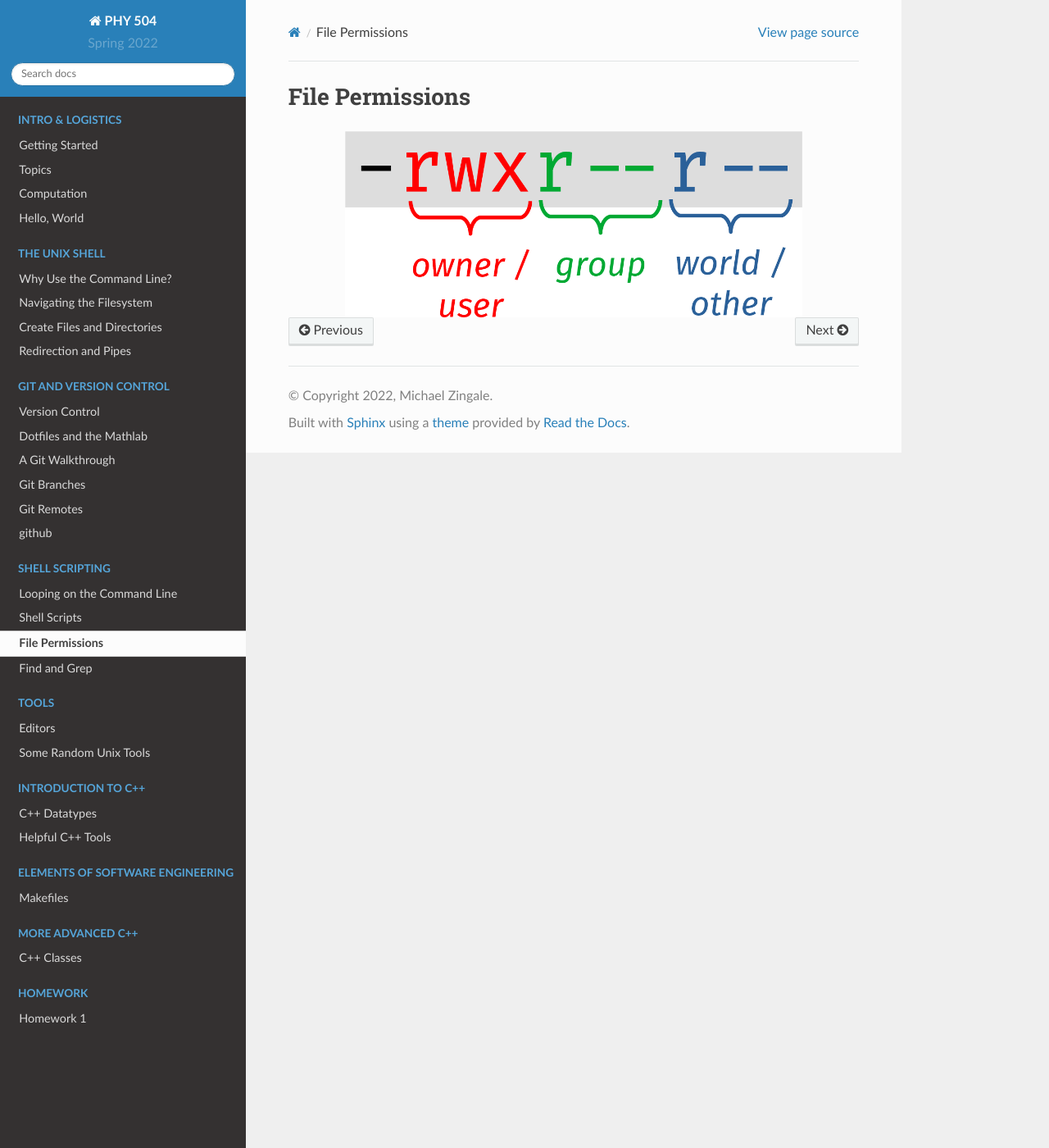
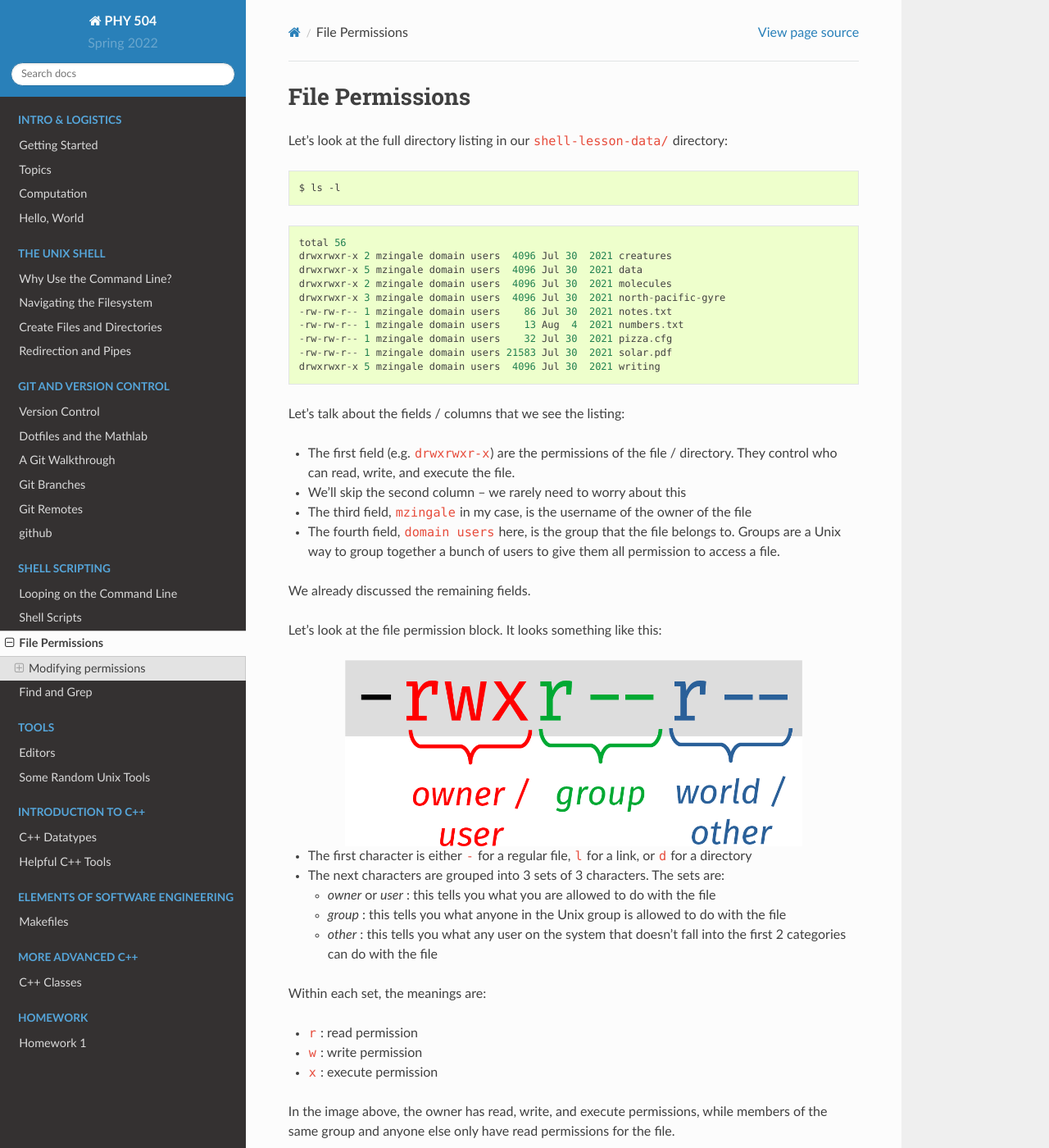
Before and after one commit to zingale/phy504, a Sphinx documentation site: the page built from docs/source/permissions.rst, in a window 1280 px wide and 1400 px high. Shown: the whole window at 82% size. Built offline with Sphinx 7.4.7 and the Read the Docs theme 2.0.0, drawn with Linux system fonts in a browser that asks for light colours; some of the changed text lies outside the part shown.

Commit message:
update permissions

```diff
--- a/docs/source/permissions.rst
+++ b/docs/source/permissions.rst
@@ -2,7 +2,148 @@
 File Permissions
 ****************
 
+Let's look at the full directory listing in our ``shell-lesson-data/`` directory:
+
+.. prompt:: bash
+
+   ls -l
+
+.. code::
+
+   total 56
+   drwxrwxr-x 2 mzingale domain users  4096 Jul 30  2021 creatures
+   drwxrwxr-x 5 mzingale domain users  4096 Jul 30  2021 data
+   drwxrwxr-x 2 mzingale domain users  4096 Jul 30  2021 molecules
+   drwxrwxr-x 3 mzingale domain users  4096 Jul 30  2021 north-pacific-gyre
+   -rw-rw-r-- 1 mzingale domain users    86 Jul 30  2021 notes.txt
+   -rw-rw-r-- 1 mzingale domain users    13 Aug  4  2021 numbers.txt
+   -rw-rw-r-- 1 mzingale domain users    32 Jul 30  2021 pizza.cfg
+   -rw-rw-r-- 1 mzingale domain users 21583 Jul 30  2021 solar.pdf
+   drwxrwxr-x 5 mzingale domain users  4096 Jul 30  2021 writing
+
+Let's talk about the fields / columns that we see the listing:
+
+* The first field (e.g. ``drwxrwxr-x``) are the permissions of the file / directory.  They
+  control who can read, write, and execute the file.
+
+* We'll skip the second column -- we rarely need to worry about this
+
+* The third field, ``mzingale`` in my case, is the username of the owner of the file
+
+* The fourth field, ``domain users`` here, is the group that the file
+  belongs to.  Groups are a Unix way to group together a bunch of
+  users to give them all permission to access a file.
+
+We already discussed the remaining fields.
+
+Let's look at the file permission block.  It looks something like this:
 
 .. image:: file_permissions.png
    :align: center
    :width: 80%
+
+* The first character is either ``-`` for a regular file, ``l`` for a link, or ``d`` for a directory
+
+* The next characters are grouped into 3 sets of 3 characters.  The sets are:
+
+  * *owner* or *user* : this tells you what you are allowed to do with the file
+
+  * *group* : this tells you what anyone in the Unix group is allowed to do with the file
+
+  * *other* : this tells you what any user on the system that doesn't
+    fall into the first 2 categories can do with the file
+
+Within each set, the meanings are:
+
+* ``r`` : read permission
+* ``w`` : write permission
+* ``x`` : execute permission
+
+
+In the image above, the owner has read, write, and execute
+permissions, while members of the same group and anyone else only have
+read permissions for the file.
+
+
+Modifying permissions
+---------------------
+
+We can use the ``chmod`` command to change permissions on a file.
+
+For example, to remove the group's write permission on ``solar.pdf``, we would do:
+
+.. prompt:: bash
+
+   chmod g-w solar.pdf
+
+Here, ``g`` means "group".  You could also do ``u`` for "user" or
+``o`` for "other".  The ``-`` means remove the permission (and a ``+``
+would add the permission), then the letters after that are what
+permission you are altering, ``r``, ``w`` or ``x``.
+
+.. note::
+
+   There is an equivalent numerical way to describe permissions that
+   you can read about here in the Wikipedia `File-system permissions
+   <https://en.wikipedia.org/wiki/File-system_permissions>`_ article.
+
+
+.. note::
+
+   In order to be allowed to ``cd`` into a directory, you need to have
+   execute permission on that directory.
+
+   For example, try:
+
+   .. prompt:: bash
+
+      chmod u-x creatures
+      cd creatures
+
+
+Executable scripts
+==================
+
+Let's create a simple script that just does ``ls -l`` for us.  But
+we'll look to see how to make it executable on its own.  Put the
+following into a file ``myscript.sh`` (the ``.sh`` extension isn't
+required, but it can be useful as a prompt to the user).
+
+.. code:: bash
+
+   #!/bin/bash
+
+   ls -l
+
+The first line is new to us.  That is called a `shebang
+<https://en.wikipedia.org/wiki/Shebang_(Unix)>`_ and it tells the
+operating system what interpreter to use to execute the script.  In
+this case, we point to ``bash``.
+
+The next thing we need to do is make the script executable:
+
+.. prompt:: bash
+
+   chmod u+x myscript.sh
+
+We can then run the script simply as:
+
+.. prompt:: bash
+
+   ./myscript.sh
+
+.. note::
+
+   The leading ``./`` here tells bash the path to find the file.  In
+   this case, you are saying that the script is in the current (``.``)
+   directory.
+
+   Depending on how your system is set up, bash might not search in
+   your current directory for commands when you type them, e.g., if
+   you just do:
+
+   .. prompt::
+
+      myscript.sh
+
+   you might be met with ``myscript.sh: command not found``.
```
